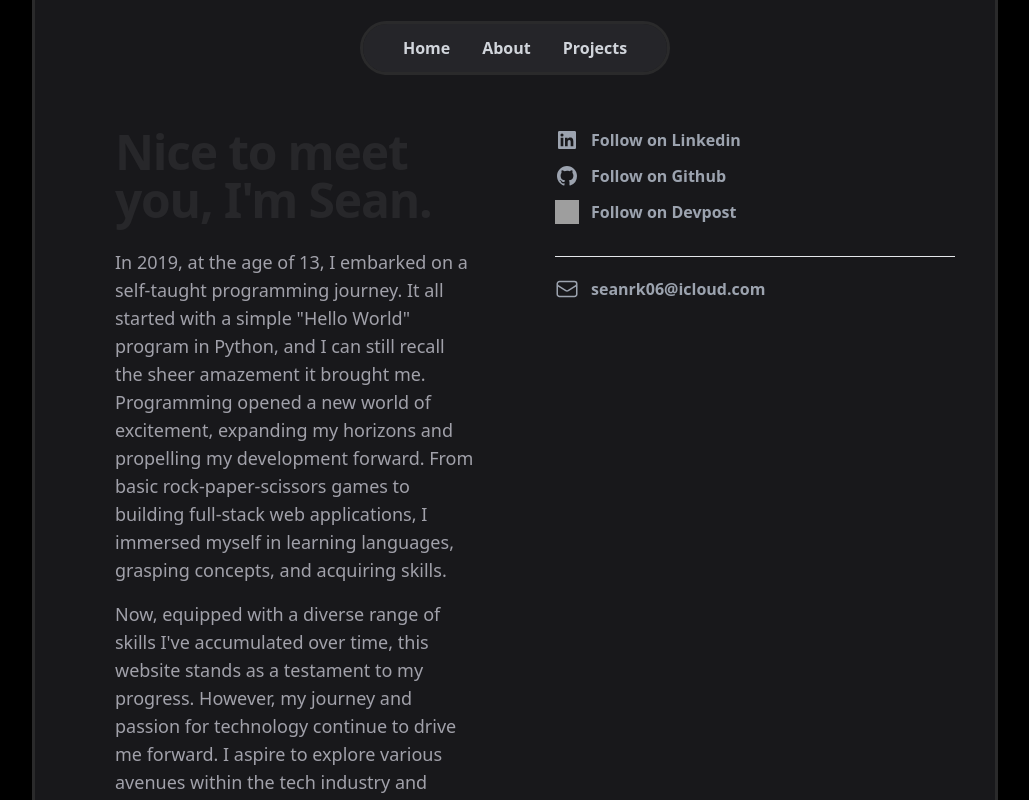
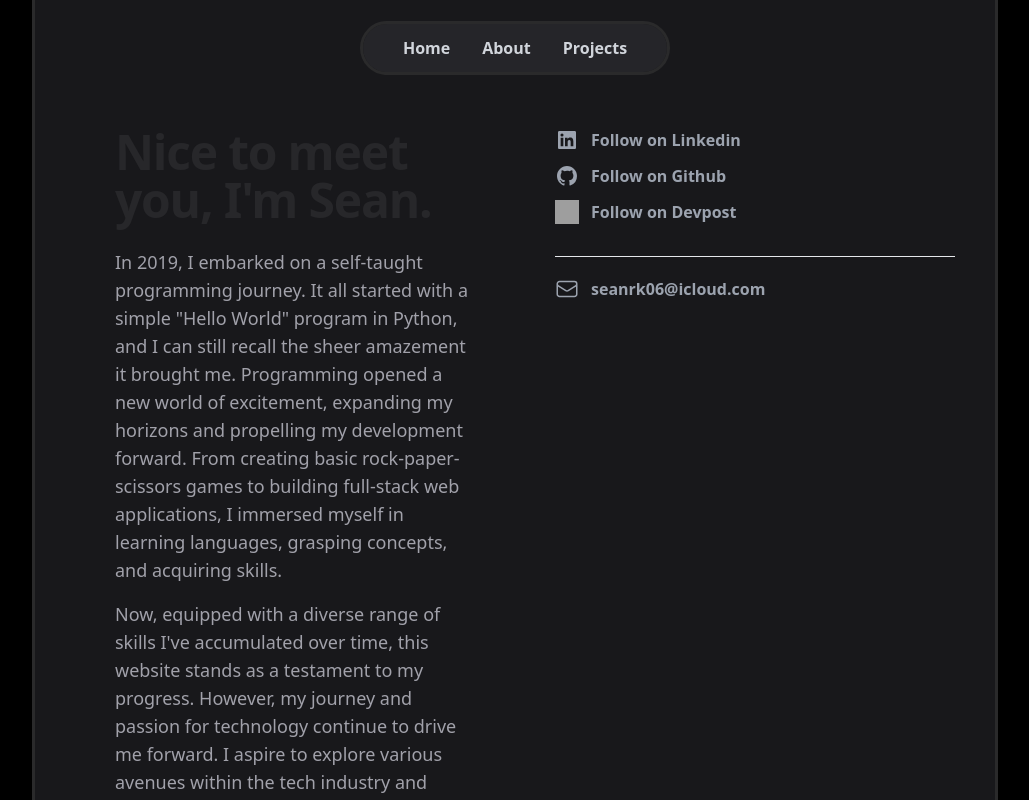
Before and after one commit to Seanrk06/PersonalPortfolio, a React (Create React App) app: page /about in a window 1280 px wide. Shown: the top 800 px of the page, without its empty margins (125-1154 px from the left). Built offline with nearby package versions, Linux system fonts and the light colour scheme; grey boxes are pictures that could not be loaded.

Commit message:
updated about

```diff
--- a/src/components/AboutTitle.jsx
+++ b/src/components/AboutTitle.jsx
@@ -8,11 +8,11 @@ function AboutTitle(props) {
           Nice to meet you, I'm Sean.
         </h1>
         <p className="text-sm md:text-normal lg:text-lg mt-6 text-base text-zinc-400 leading-6 leading-relaxed lg:pb-32 md:pb-10">
-          In 2019, at the age of 13, I embarked on a self-taught programming
-          journey. It all started with a simple "Hello World" program in Python,
-          and I can still recall the sheer amazement it brought me. Programming
-          opened a new world of excitement, expanding my horizons and propelling
-          my development forward. From basic rock-paper-scissors games to
+          In 2019, I embarked on a self-taught programming journey. It all
+          started with a simple "Hello World" program in Python, and I can still
+          recall the sheer amazement it brought me. Programming opened a new
+          world of excitement, expanding my horizons and propelling my
+          development forward. From creating basic rock-paper-scissors games to
           building full-stack web applications, I immersed myself in learning
           languages, grasping concepts, and acquiring skills.
           <p className="pt-4">
```
